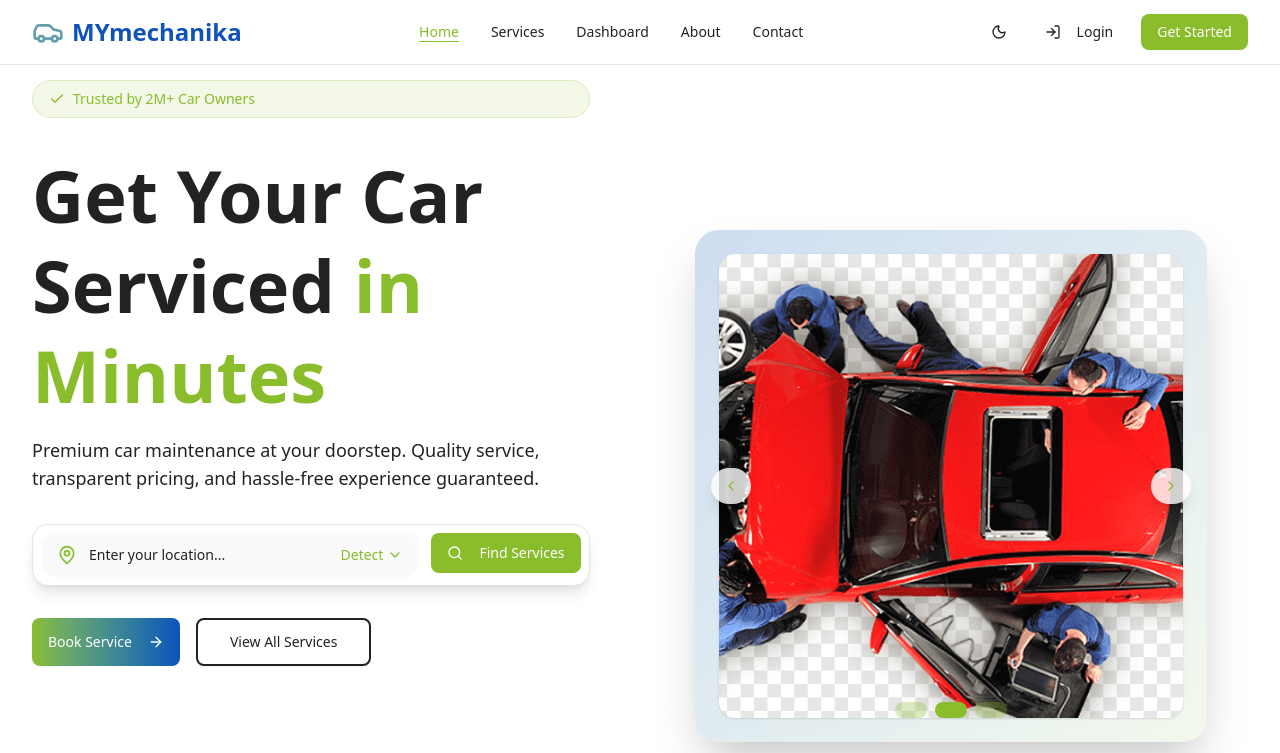
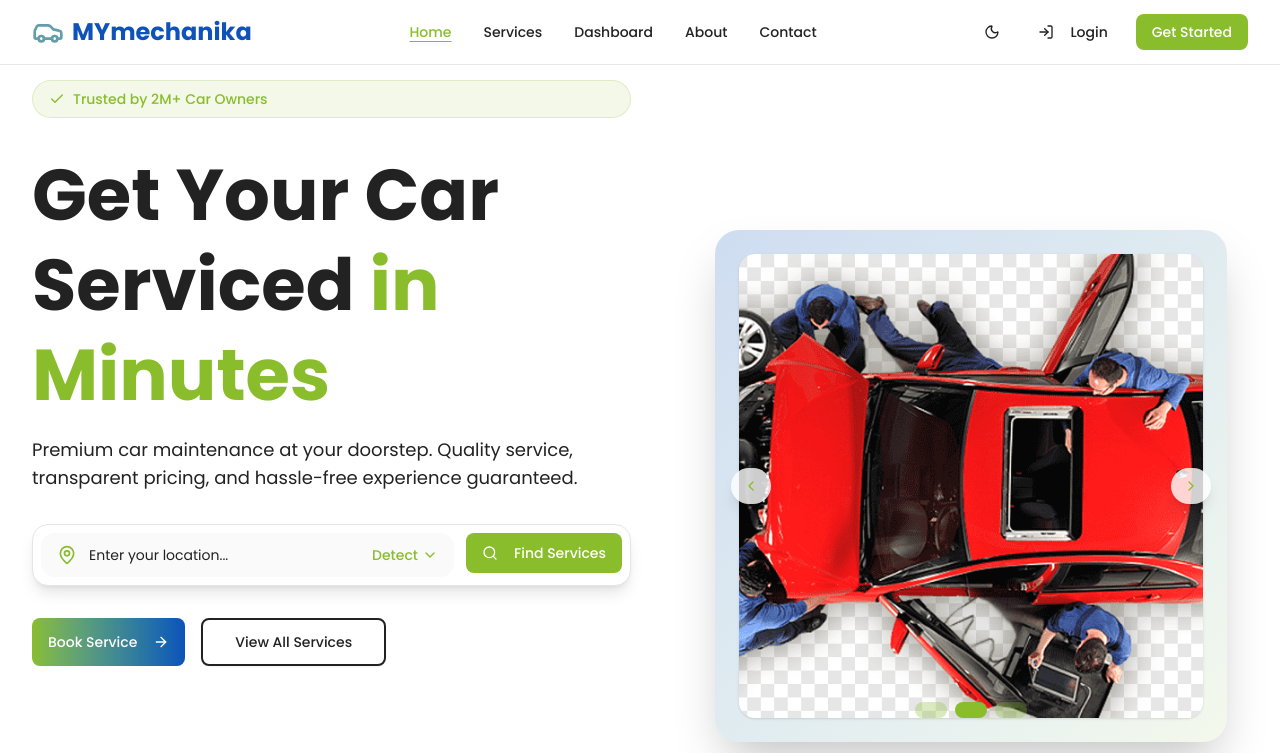
Before and after one commit to awaneesh-anzney/mymechanika-customer-app, a Next.js app: page / in a window 1280 px wide. Shown: the top 753 px of the page. Built offline with nearby package versions, Linux system fonts and the light colour scheme.

Commit message:
style(theme): change default font from geist to poppins
Update metadata title and description to reflect actual application

```diff
--- a/src/app/globals.css
+++ b/src/app/globals.css
@@ -6,7 +6,7 @@
 @theme inline {
   --color-background: var(--background);
   --color-foreground: var(--foreground);
-  --font-sans: var(--font-geist-sans);
+  --font-sans: var(--font-poppins);
   --font-mono: var(--font-geist-mono);
   --color-sidebar-ring: var(--sidebar-ring);
   --color-sidebar-border: var(--sidebar-border);
--- a/src/app/layout.tsx
+++ b/src/app/layout.tsx
@@ -1,21 +1,17 @@
 import type { Metadata } from "next";
-import { Geist, Geist_Mono } from "next/font/google";
+import { Geist, Geist_Mono, Poppins } from "next/font/google";
 import "./globals.css";
 import { Navbar } from "@/components/Navbar";
 
-const geistSans = Geist({
-  variable: "--font-geist-sans",
+const poppins = Poppins({
+  variable: "--font-poppins",
   subsets: ["latin"],
-});
-
-const geistMono = Geist_Mono({
-  variable: "--font-geist-mono",
-  subsets: ["latin"],
+  weight: ["100", "200", "300", "400", "500", "600", "700", "800", "900"],
 });
 
 export const metadata: Metadata = {
-  title: "Create Next App",
-  description: "Generated by create next app",
+  title: "MyMechanika",
+  description: "Your trusted partner for all your mechanical needs.",
 };
 
 export default function RootLayout({
@@ -26,7 +22,7 @@ export default function RootLayout({
   return (
     <html lang="en">
       <body
-        className={`${geistSans.variable} ${geistMono.variable} antialiased`}
+        className={`${poppins.variable} font-sans antialiased`}
       >
         <Navbar />
         {children}
```
